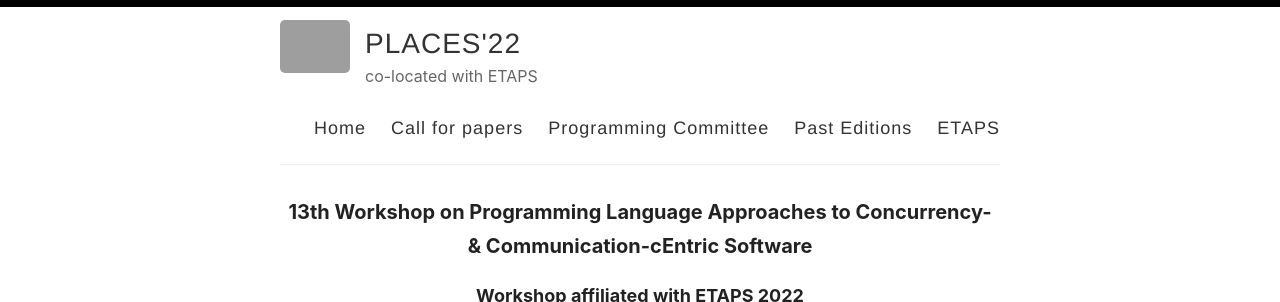
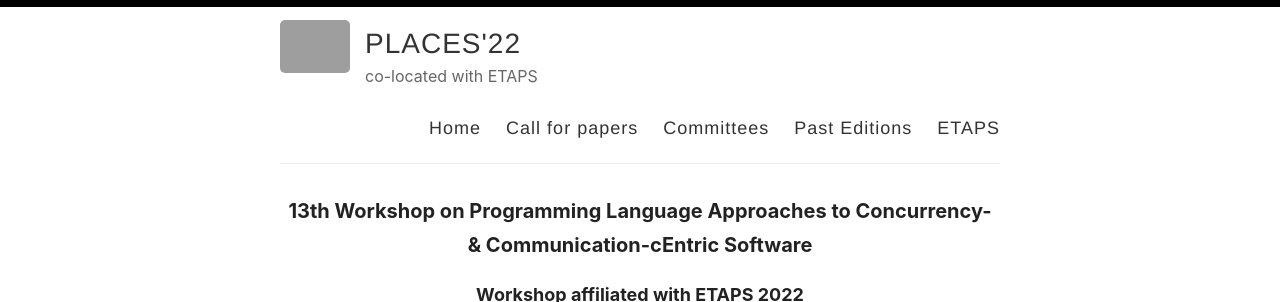
Before and after one commit to places-workshop/2022, a Jekyll site: the page built from index.html, in a window 1280 px wide, cut to the strip 0-302 px from the top of the page. Built offline with Jekyll 4.4.1, drawn with Linux system fonts in a browser that asks for light colours; the list of posts is cut into pages by our own code; grey boxes are pictures that could not be loaded.

Commit message:
Update default.html

```diff
--- a/_layouts/default.html
+++ b/_layouts/default.html
@@ -30,7 +30,7 @@
             <nav>
               <a href="{{ site.baseurl }}/">Home</a>
               <a href="{{ site.baseurl }}/call-for-papers">Call for papers</a>
-              <a href="{{ site.baseurl }}/committee">Programming Committee</a>
+              <a href="{{ site.baseurl }}/committee">Committees</a>
               <a href="{{ site.baseurl }}/past-editions">Past Editions</a>
               <a href="https://etaps.org/">ETAPS</a>
             </nav>
```
